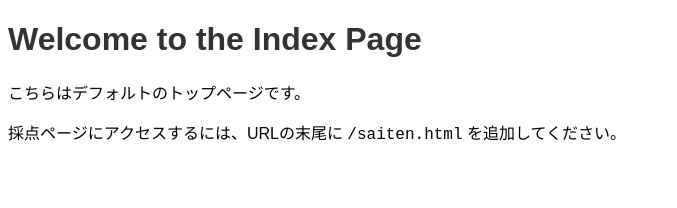
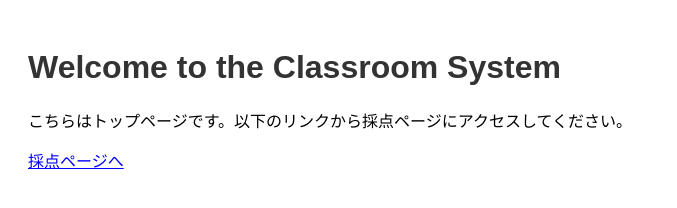
Before and after one commit to phys-ken/classroom_evaluate_script, a plain HTML site: page index.html in a window 1280 px wide. Shown: the whole page, without its empty margins (0-677 px from the left). Drawn offline with Linux system fonts and the light colour scheme.

Commit message:
URLを修正

```diff
--- a/index.html
+++ b/index.html
@@ -3,15 +3,16 @@
   <head>
     <base target="_top">
     <style>
-      /* ここでは index.html 用のスタイル例を記述 */
-      body { font-family: Arial, sans-serif; }
+      /* シンプルなトップページ用スタイル */
+      body { font-family: Arial, sans-serif; padding: 20px; }
       h1 { color: #333; }
       p { font-size: 16px; }
+      a { color: blue; }
     </style>
   </head>
   <body>
-    <h1>Welcome to the Index Page</h1>
-    <p>こちらはデフォルトのトップページです。</p>
-    <p>採点ページにアクセスするには、URLの末尾に <code>/saiten.html</code> を追加してください。</p>
+    <h1>Welcome to the Classroom System</h1>
+    <p>こちらはトップページです。以下のリンクから採点ページにアクセスしてください。</p>
+    <p><a href="<?!= ScriptApp.getService().getUrl() ?>/saiten.html" target="_blank">採点ページへ</a></p>
   </body>
 </html>
```
